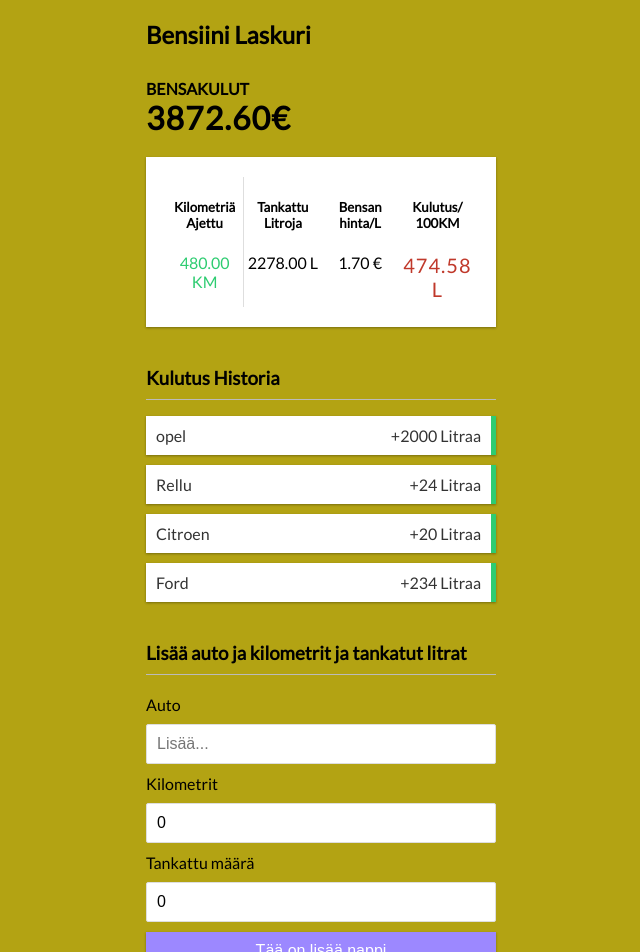
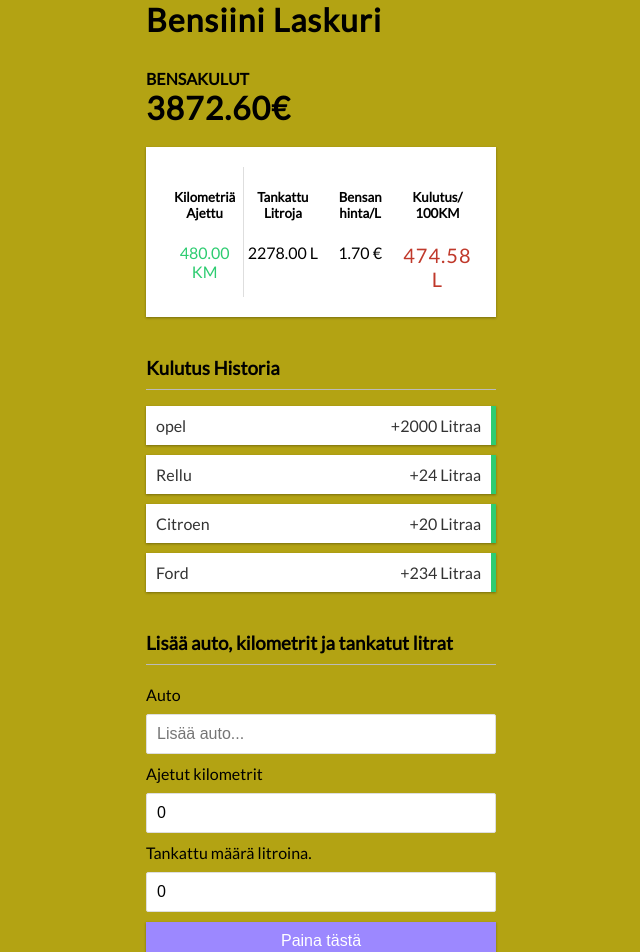
Before and after one commit to nunnah67/Bensakulu-react, a React (Create React App) app: page / in a window 1280 px wide. Shown: the top 952 px of the page, without its empty margins (319-959 px from the left). Built offline with nearby package versions, Linux system fonts and the light colour scheme.

Commit message:
Tidyup...

```diff
--- a/src/components/AddTransaction.js
+++ b/src/components/AddTransaction.js
@@ -19,7 +19,7 @@ export const AddTransaction = () => {
   };
   return (
     <div>
-      <h3>Lisää auto ja kilometrit ja tankatut litrat</h3>
+      <h3>Lisää auto, kilometrit ja tankatut litrat</h3>
       <form onSubmit={onSubmit}>
         <div className="form-control">
           <label htmlFor="text">Auto</label>
@@ -27,29 +27,29 @@ export const AddTransaction = () => {
             type="text"
             value={text}
             onChange={(e) => setText(e.target.value)}
-            placeholder="Lisää..."
+            placeholder="Lisää auto..."
           />
         </div>
         <div className="form-control">
-          <label htmlFor="amount">Kilometrit</label>
+          <label htmlFor="amount">Ajetut kilometrit</label>
           <input
             type="number"
             value={amount}
             onChange={(e) => setAmount(e.target.value)}
-            placeholder="Enter amount..."
+            placeholder="Lisää kilometrit..."
           />
         </div>
         <div className="form-control">
-          <label htmlFor="amount">Tankattu määrä</label>
+          <label htmlFor="amount">Tankattu määrä litroina.</label>
           <input
             type="number"
             value={litrat}
             onChange={(e) => setLitrat(e.target.value)}
-            placeholder="Enter amount..."
+            placeholder="Lisää tankattu määrä..."
           />
         </div>
 
-        <button className="btn">Tää on lisää nappi</button>
+        <button className="btn">Paina tästä</button>
       </form>
     </div>
   );
--- a/src/components/Header.js
+++ b/src/components/Header.js
@@ -1,5 +1,5 @@
 import React from "react";
 
 export const Header = () => {
-  return <h2>Bensiini Laskuri</h2>;
+  return <h1>Bensiini Laskuri</h1>;
 };
```
